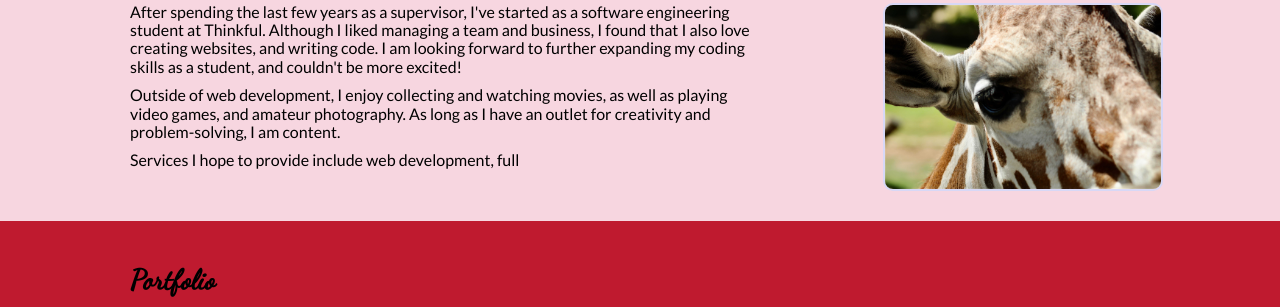
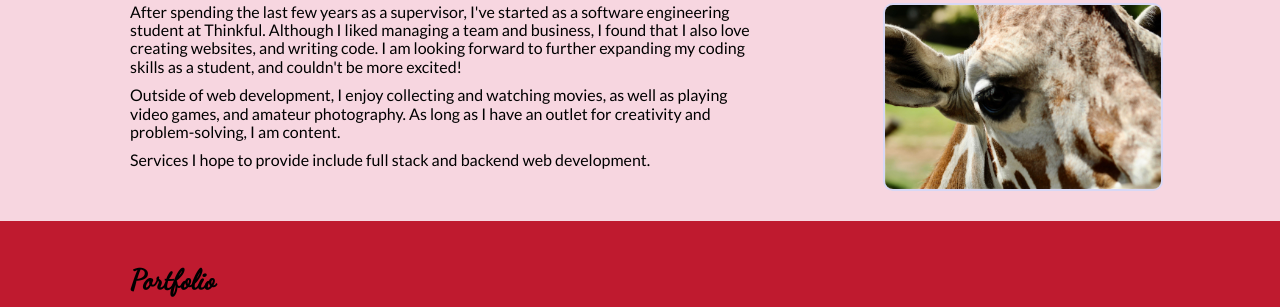
Before and after one commit to dannythedeveloper/Portfolio, a plain HTML site: page index.html in a window 1280 px wide. Shown: the part 854-1161 px from the top of the page. Drawn offline with nearby package versions, Linux system fonts and the light colour scheme; a script that the page names is missing.

Commit message:
Update index.html

```diff
--- a/index.html
+++ b/index.html
@@ -63,9 +63,9 @@
           <p>Outside of web development, I enjoy collecting and watching movies, as well as playing video games, and
             amateur
             photography. As long as I have an outlet for creativity and problem-solving, I am content.</p>
-          <p>Services I hope to provide include web development, full
-          </p>
+          <p>Services I hope to provide include full stack and backend web development.</p>
         </div>
+
         <div class="item">
           <img src="images/upclose-giraffe.jpg" width="300" class="rounded" alt="Upclose shot of a giraffe">
         </div>
```
